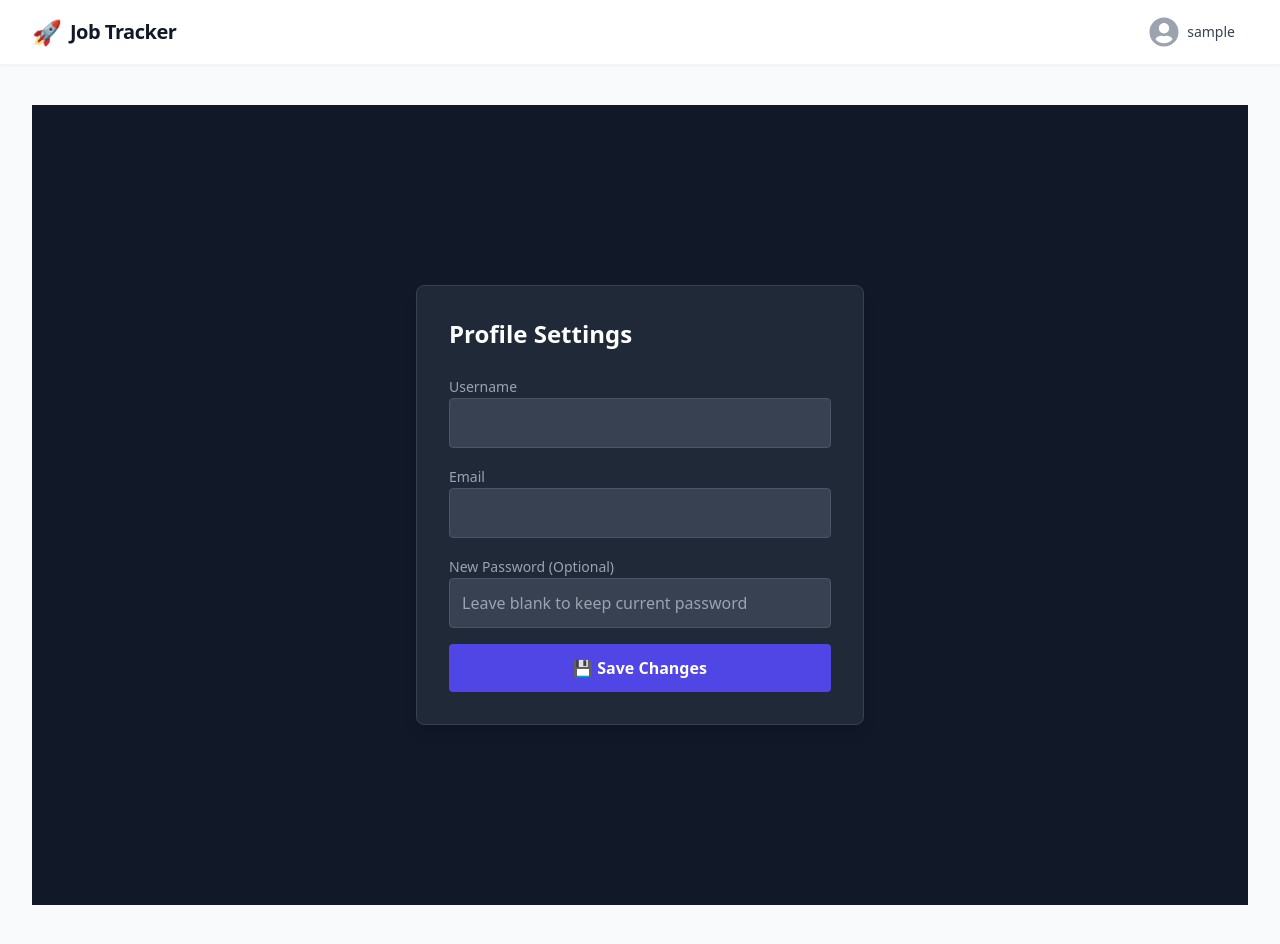
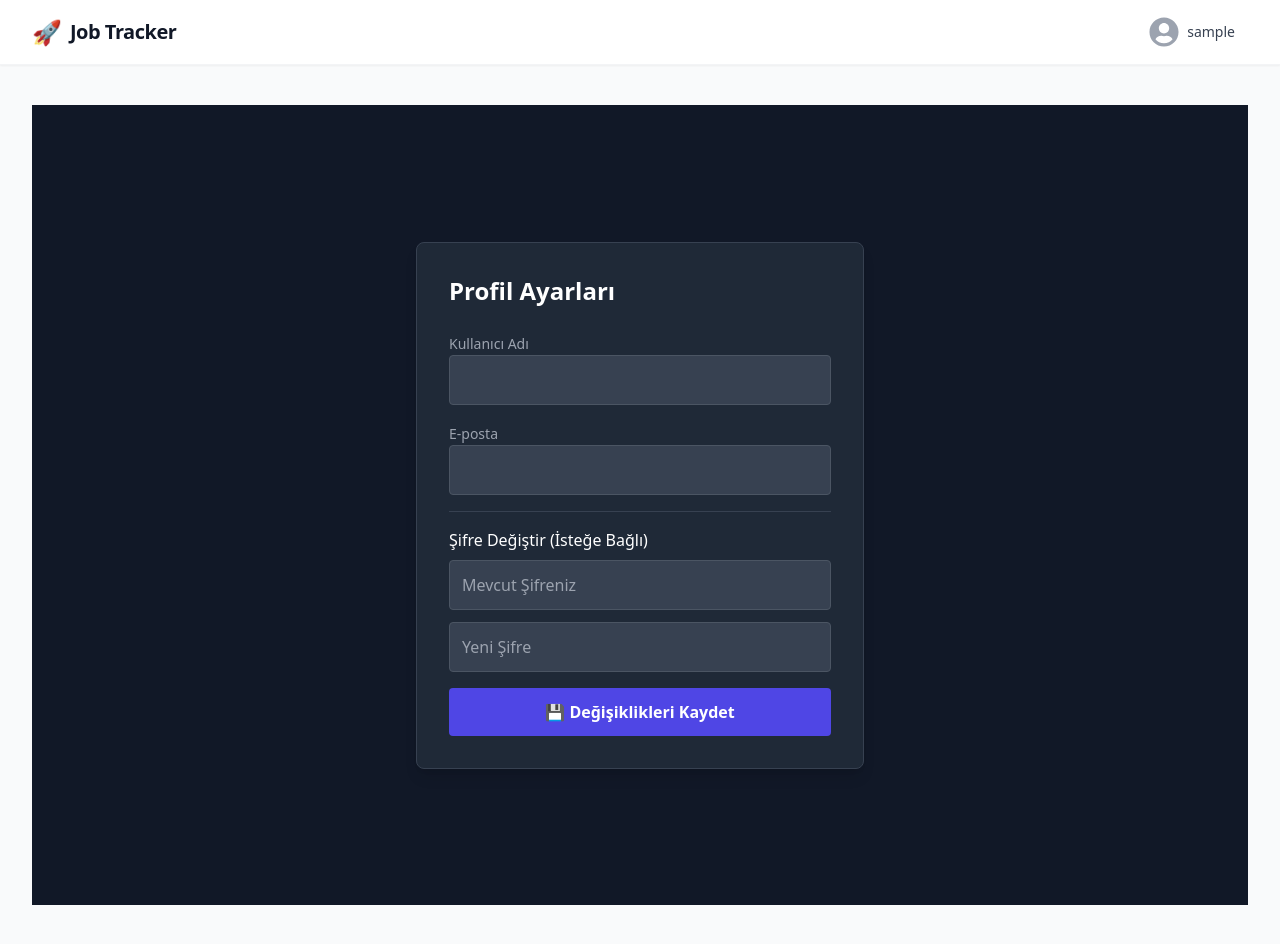
Before and after one commit to emrhnayzz/job-tracker-app, a React (Vite) app in the folder client/: page /profile in a window 1280 px wide. Built offline with nearby package versions, Linux system fonts and the light colour scheme; no server answers; sample sign-in values are in the browser's storage.

Commit message:
Profile sayfasi token ve debug eklendi

```diff
--- a/client/src/pages/Profile.jsx
+++ b/client/src/pages/Profile.jsx
@@ -1,92 +1,145 @@
 import { useState, useEffect } from "react";
 import axios from "axios";
 import { toast } from "react-hot-toast";
+import { useNavigate } from "react-router-dom";
 
 const Profile = () => {
   const [user, setUser] = useState({ username: "", email: "" });
-  const [passwords, setPasswords] = useState({ currentPassword: "", newPassword: "" });
+  const [passwords, setPasswords] = useState({
+    currentPassword: "",
+    newPassword: "",
+  });
   const [loading, setLoading] = useState(true);
 
-  // Get User ID from LocalStorage
+  const navigate = useNavigate();
+
+  // LocalStorage'dan bilgileri al
   const storedUserId = localStorage.getItem("userId");
+  const token = localStorage.getItem("token");
 
   useEffect(() => {
     const fetchUser = async () => {
-      if (!storedUserId) {
-        setLoading(false);
+      if (!storedUserId || !token) {
+        console.log(
+          "HATA: User ID veya Token bulunamadı. Lütfen tekrar giriş yapın."
+        );
+        toast.error("Oturum süresi dolmuş, lütfen tekrar giriş yapın.");
+        navigate("/login");
         return;
       }
+
       try {
-        // ✅ API URL DÜZELTİLDİ:
-        const res = await axios.get((import.meta.env.VITE_API_URL || "http://localhost:5001") + `/users/${storedUserId}`);
+        console.log("Veri çekiliyor... ID:", storedUserId);
+
+        const res = await axios.get(
+          (import.meta.env.VITE_API_URL || "http://localhost:5001") +
+            `/users/${storedUserId}`,
+          {
+            headers: { Authorization: `Bearer ${token}` },
+          }
+        );
+
+        console.log("Başarılı:", res.data);
         setUser(res.data);
       } catch (err) {
-        console.error(err);
-        toast.error("Failed to load profile");
+        console.error("Profil Yükleme Hatası:", err);
+        const errorMessage =
+          err.response?.data?.message || "Profil yüklenemedi.";
+        toast.error(errorMessage);
       } finally {
         setLoading(false);
       }
     };
+
     fetchUser();
-  }, [storedUserId]);
+  }, [storedUserId, token, navigate]);
 
   const handleUpdate = async (e) => {
     e.preventDefault();
     try {
-      // ✅ API URL DÜZELTİLDİ:
-      const res = await axios.put((import.meta.env.VITE_API_URL || "http://localhost:5001") + `/users/${storedUserId}`, {
+      const res = await axios.put(
+        (import.meta.env.VITE_API_URL || "http://localhost:5001") +
+          `/users/${storedUserId}`,
+        {
           username: user.username,
           email: user.email,
           ...passwords,
-      });
-      toast.success("Profile updated successfully!");
+        },
+        {
+          headers: { Authorization: `Bearer ${token}` },
+        }
+      );
+      toast.success("Profil başarıyla güncellendi! ✅");
       setUser(res.data);
       setPasswords({ currentPassword: "", newPassword: "" });
     } catch (err) {
-      toast.error(err.response?.data?.message || "Update failed");
+      console.error(err);
+      toast.error(err.response?.data?.message || "Güncelleme başarısız.");
     }
   };
 
-  if (loading) return <div className="text-center mt-10 text-white">Loading...</div>;
+  if (loading)
+    return (
+      <div className="text-center mt-10 text-white">Profil yükleniyor...</div>
+    );
 
   return (
     <div className="min-h-screen bg-gray-900 flex justify-center items-center p-4">
       <div className="bg-gray-800 p-8 rounded-lg shadow-lg w-full max-w-md border border-gray-700">
-        <h2 className="text-2xl font-bold text-white mb-6">Profile Settings</h2>
+        <h2 className="text-2xl font-bold text-white mb-6">Profil Ayarları</h2>
+
         <form onSubmit={handleUpdate} className="space-y-4">
           <div>
-            <label className="text-gray-400 text-sm">Username</label>
+            <label className="text-gray-400 text-sm">Kullanıcı Adı</label>
             <input
               type="text"
-              value={user.username}
+              value={user.username || ""}
               onChange={(e) => setUser({ ...user, username: e.target.value })}
               className="w-full p-3 rounded bg-gray-700 text-white border border-gray-600 focus:outline-none focus:border-indigo-500"
             />
           </div>
           <div>
-            <label className="text-gray-400 text-sm">Email</label>
+            <label className="text-gray-400 text-sm">E-posta</label>
             <input
               type="email"
-              value={user.email}
+              value={user.email || ""}
               onChange={(e) => setUser({ ...user, email: e.target.value })}
               className="w-full p-3 rounded bg-gray-700 text-white border border-gray-600 focus:outline-none focus:border-indigo-500"
             />
           </div>
-          <div>
-            <label className="text-gray-400 text-sm">New Password (Optional)</label>
+          <div className="pt-4 border-t border-gray-700">
+            <h3 className="text-white text-md mb-2">
+              Şifre Değiştir (İsteğe Bağlı)
+            </h3>
+            <div className="space-y-3">
               <input
                 type="password"
-              placeholder="Leave blank to keep current password"
+                placeholder="Mevcut Şifreniz"
+                value={passwords.currentPassword}
+                onChange={(e) =>
+                  setPasswords({
+                    ...passwords,
+                    currentPassword: e.target.value,
+                  })
+                }
+                className="w-full p-3 rounded bg-gray-700 text-white border border-gray-600 focus:outline-none focus:border-indigo-500"
+              />
+              <input
+                type="password"
+                placeholder="Yeni Şifre"
                 value={passwords.newPassword}
-              onChange={(e) => setPasswords({ ...passwords, newPassword: e.target.value })}
+                onChange={(e) =>
+                  setPasswords({ ...passwords, newPassword: e.target.value })
+                }
                 className="w-full p-3 rounded bg-gray-700 text-white border border-gray-600 focus:outline-none focus:border-indigo-500"
               />
             </div>
+          </div>
           <button
             type="submit"
-            className="w-full bg-indigo-600 hover:bg-indigo-700 text-white font-bold py-3 rounded transition duration-300"
+            className="w-full mt-4 bg-indigo-600 hover:bg-indigo-700 text-white font-bold py-3 rounded transition duration-300"
           >
-            💾 Save Changes
+            💾 Değişiklikleri Kaydet
           </button>
         </form>
       </div>
```
Lines whose indentation alone changed are shown as unchanged.
